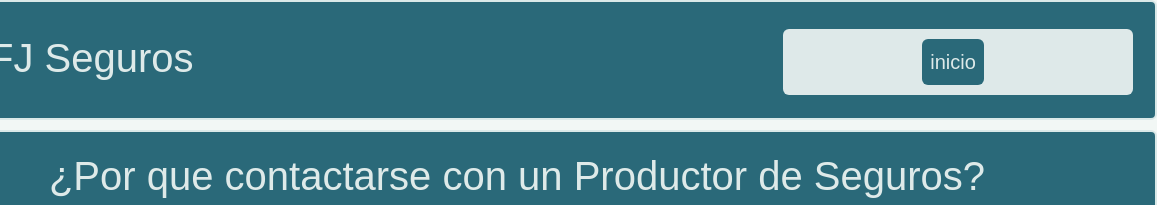
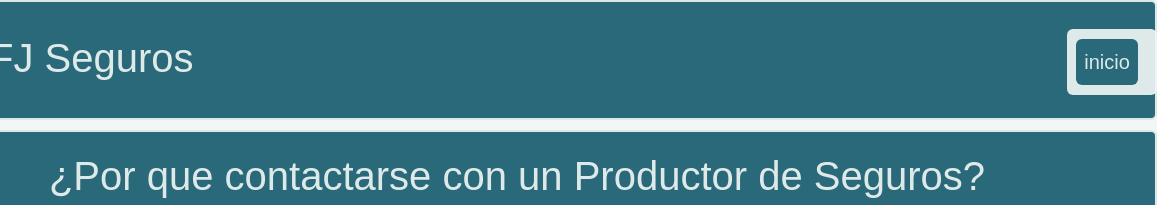
Before and after one commit to Florjeanno/FJ-Seguros---Jeannoteguy, a plain HTML site: page Desafio 1/pages/porque contactarse.html in a window 1280 px wide. Shown: the top 205 px of the page, 123-1280 px from the left. Drawn offline with nearby package versions, Linux system fonts and the light colour scheme.

Commit message:
nav inicio

```diff
--- a/Desafio 1/pages/porque contactarse.html
+++ b/Desafio 1/pages/porque contactarse.html
@@ -15,13 +15,13 @@
     <header class="areas header">
       <img src="../images/Logo Fj Seguros.png" alt="Logo FJ Seguros" width="100px" height="100px"/>
       <h1>FJ Seguros</h1>
-      <nav class="navbar navbar-expand-lg">
+      <nav class="navbar navbar-expand-lg width">
         <div class="container-fluid">
           <button class="navbar-toggler hamb" type="button" data-bs-toggle="collapse" data-bs-target="#navbarSupportedContent" aria-controls="navbarSupportedContent" aria-expanded="false" aria-label="Toggle navigation navhover">
            <span class="navbar-toggler-icon"></span>
           </button>
             <div class="collapse navbar-collapse zindex" id="navbarSupportedContent">
-              <ul class="navbar-nav me-auto mb-2 mb-lg-0">
+              <ul class="navbar-nav me-auto mb-2 mb-lg-0 width">
                 <li class="nav-item">
                   <a class="nav-link active" aria-current="page" href="../index.html">inicio</a>
                 </li>
--- a/Desafio 1/styles/styles.css
+++ b/Desafio 1/styles/styles.css
@@ -282,8 +282,8 @@ footer img {
 
 /* consejos utiles */
 
-.cuinicio {
-    width: 80px;
+.width {
+   width: 90px;
 }
 
 .datosPedir {
```
Also changed, not shown: Desafio 1/pages/documentacionobligatoria.html (+1 -1 lines), Desafio 1/pages/quedatospedir.html (+1 -1 lines).
